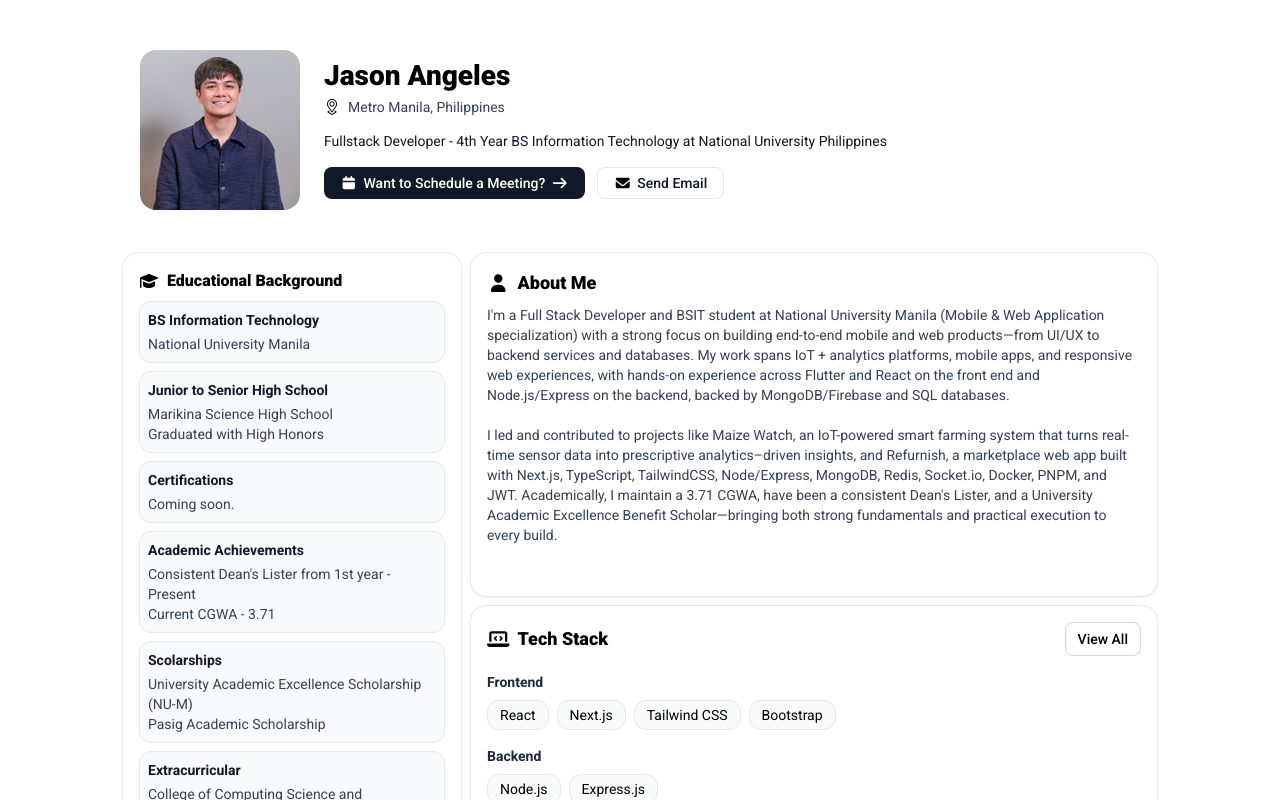
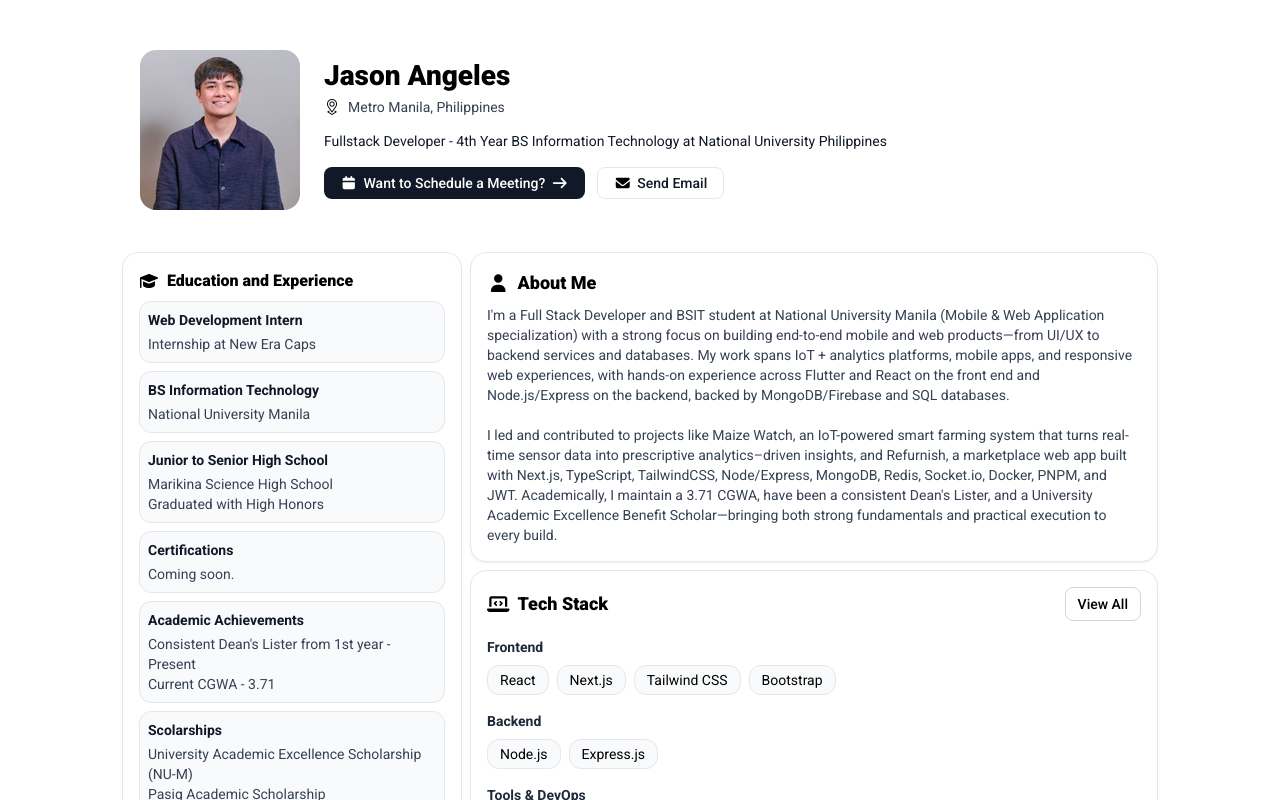
Before and after one commit to 2jzone/2jzone-portfolio, a React (Vite) app in the folder app/: page / in a window 1280 px wide. Shown: the top 800 px of the page. Built offline with nearby package versions, Linux system fonts and the light colour scheme.

Commit message:
Update App.jsx

```diff
--- a/app/src/App.jsx
+++ b/app/src/App.jsx
@@ -269,9 +269,14 @@ function App() {
           <div className="bento-card p-4 col-span-1 md:col-span-2 md:row-span-2 space-y-2 animate-fade-in animation-delay-200 md:order-1">
             <h3 className="text-base font-extrabold flex items-center gap-2">
               <FontAwesomeIcon icon={faGraduationCap} />
-              Educational Background
+              Education and Experience
             </h3>
-
+            <div className="rounded-xl border border-gray-200 bg-gray-50 p-2 transition-all duration-200 hover:-translate-y-0.5 hover:shadow-md">
+              <p className="text-sm font-bold text-gray-900">Web Development Intern</p>
+              <p className="mt-1 text-sm text-gray-700">
+                Internship at New Era Caps
+              </p>
+            </div>
             <div className="space-y-2">
               <div className="rounded-xl border border-gray-200 bg-gray-50 p-2 transition-all duration-200 hover:-translate-y-0.5 hover:shadow-md">
                 <p className="text-sm font-bold text-gray-900">BS Information Technology</p>
@@ -307,14 +312,15 @@ function App() {
                   Pasig Academic Scholarship
                 </p>
               </div>
-              <div className="rounded-xl border border-gray-200 bg-gray-50 p-2 transition-all duration-200 hover:-translate-y-0.5 hover:shadow-md">
+              {/* <div className="rounded-xl border border-gray-200 bg-gray-50 p-2 transition-all duration-200 hover:-translate-y-0.5 hover:shadow-md">
                 <p className="text-sm font-bold text-gray-900">Extracurricular</p>
                 <p className="mt-1 text-sm text-gray-700">
                   College of Computing Science and Infromation Technology Student Council - National University Manila Student <br />
                   Office of the President Committee <br />
                   Google Developer Groups on Campus NU-M - Chief Finance Officer
                 </p>
-              </div>
+              </div> */}
+
             </div>
           </div>
 
```
